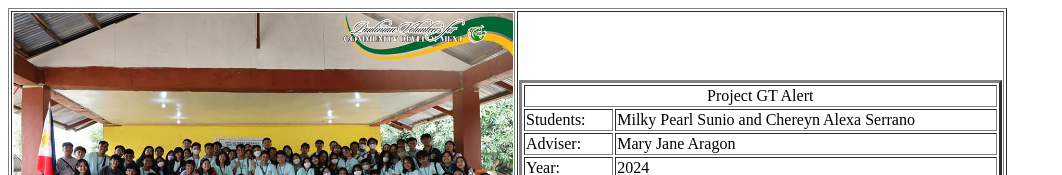
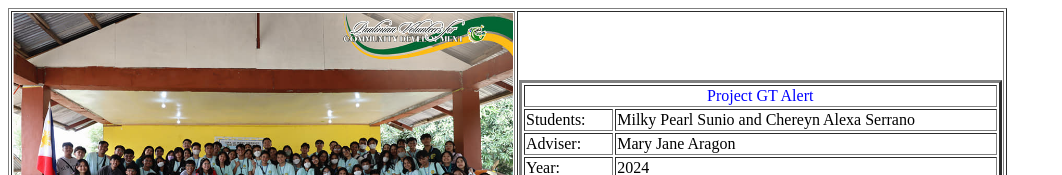
Before and after one commit to MILKCHER/project-GT-Alert, a plain HTML site: page index.html in a window 1280 px wide. Shown: the top 175 px of the page, without its empty margins (0-1062 px from the left). Drawn offline with Linux system fonts and the light colour scheme.

Commit message:
Update index.html

```diff
--- a/index.html
+++ b/index.html
@@ -12,7 +12,7 @@
 
 
 <tr>
-<td colspan="2" align="center", font-color="blue"> Project GT Alert </td>
+<td colspan="2" align="center"><font color="blue"> Project GT Alert </td>
 </tr>
 
 <tr>
```
